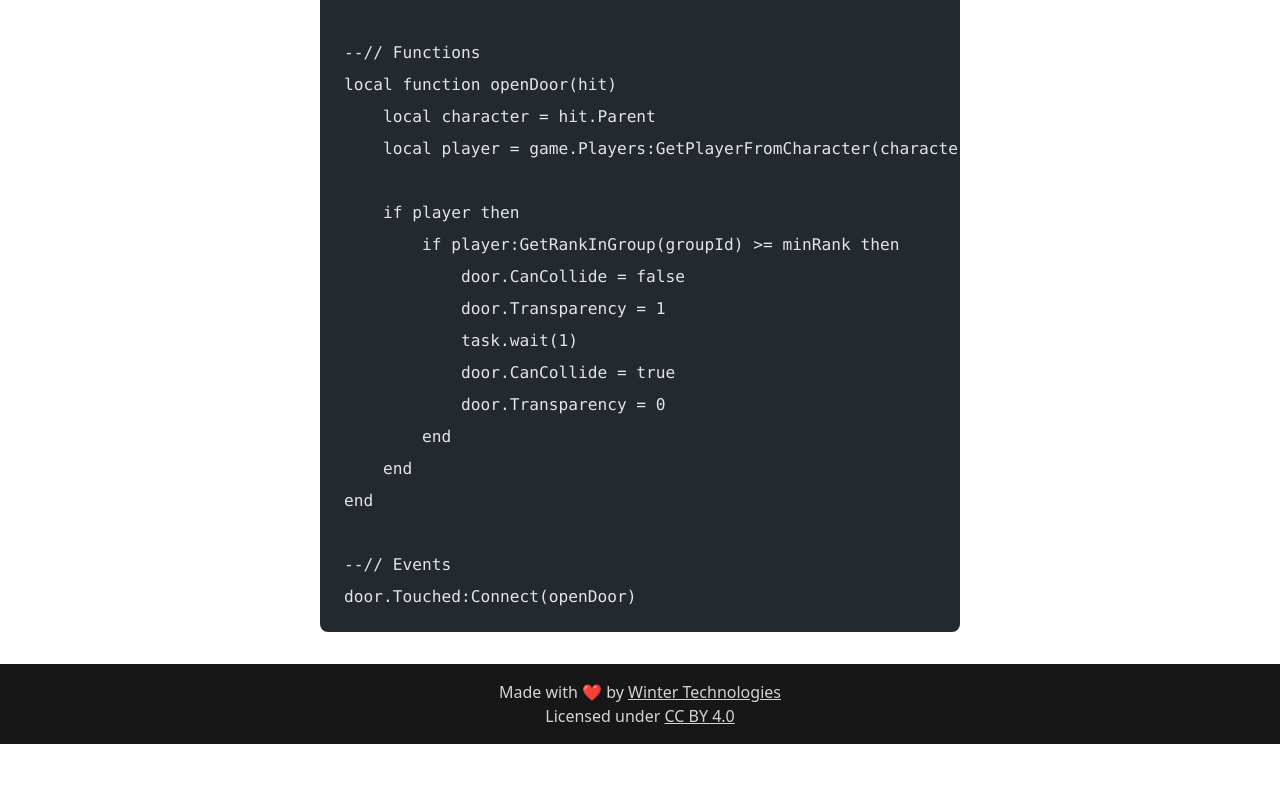
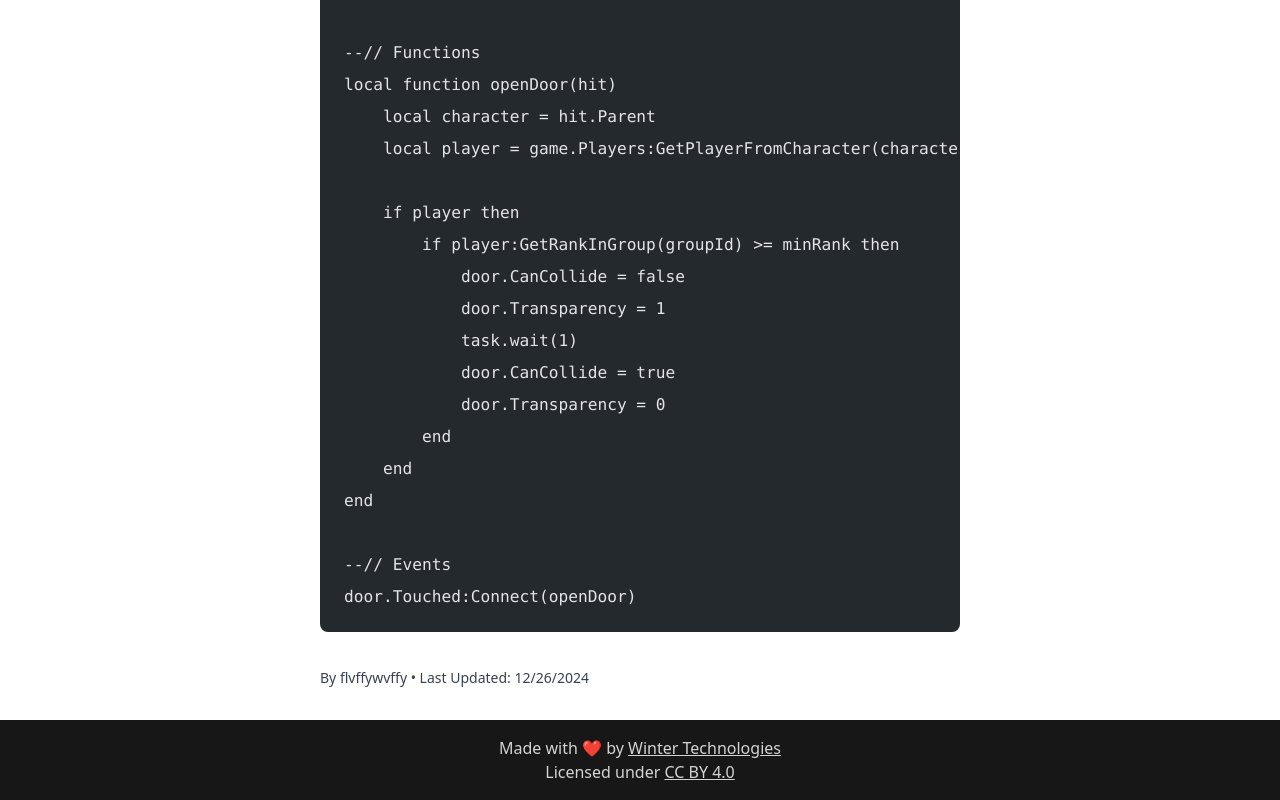
Before and after one commit to WinterTechnologies/devs, an Astro site: page /scripts/group-door in a window 1280 px wide. Shown: the part 445-1245 px from the top of the page. Before the commit the page ends 1189 px from the top, so only its background shows below. Built offline with nearby package versions, Linux system fonts and the light colour scheme; Astro itself is replaced by a stand-in of ours; code samples lack their colours.

Commit message:
add author and last updated

```diff
--- a/src/pages/scripts/[...slug].astro
+++ b/src/pages/scripts/[...slug].astro
@@ -22,4 +22,9 @@ const { Content } = await render(post);
 >
   <h1>{post.data.title}</h1>
   <Content />
+  <p class="text-sm">
+    By {post.data.author} • Last Updated: {
+      new Date(post.data.date).toLocaleDateString()
+    }
+  </p>
 </Post>
```
